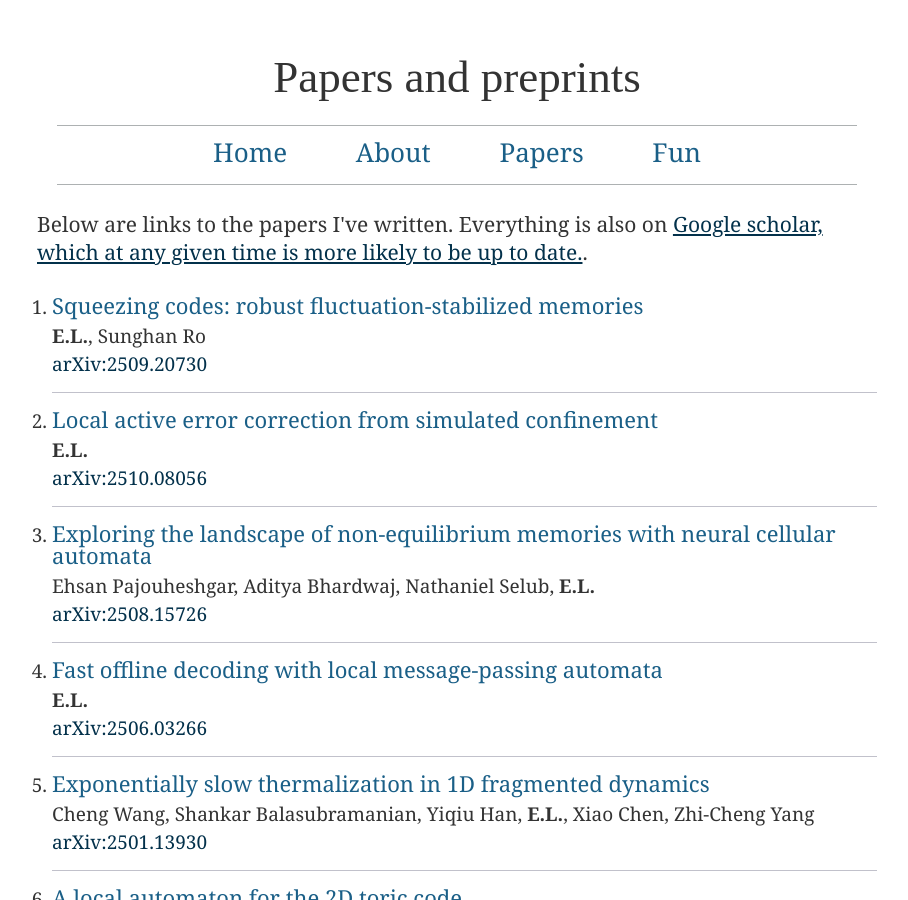
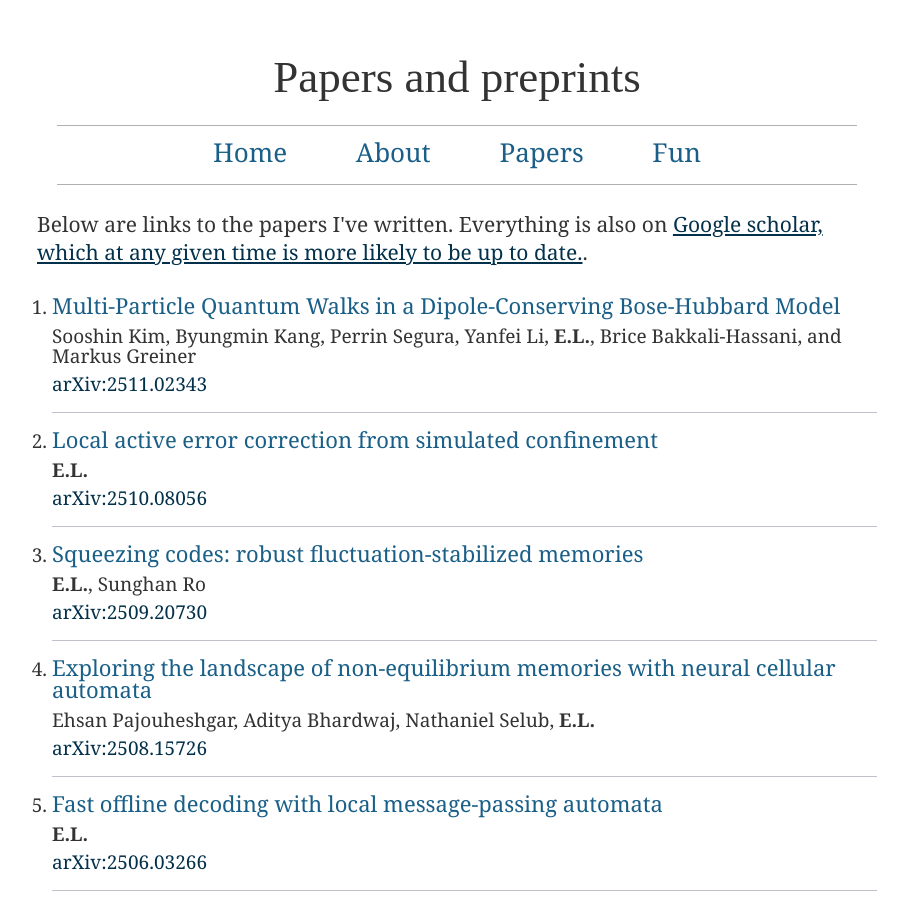
Before and after one commit to ethanlake/ethanlake.github.io, a Jekyll site: the page papers.html, which Jekyll copies as it is, in a window 1280 px wide and 900 px high. Shown: the whole window, without its empty margins (183-1091 px from the left). Built offline with Jekyll 4.4.1, drawn with Linux system fonts in a browser that asks for light colours.

Commit message:
Update papers.html

```diff
--- a/papers.html
+++ b/papers.html
@@ -41,22 +41,31 @@
 
  <ol class="paper">
 
-  <li>
-    <h3>Squeezing codes: robust fluctuation-stabilized memories</h3>
+	  <li>
+    <h3>Multi-Particle Quantum Walks in a Dipole-Conserving Bose-Hubbard Model</h3>
     <p class="details">
-      <span class="authors"> <b>E.L.</b>, Sunghan Ro</span>
-      <span class="journal"><a href="https://arxiv.org/abs/2509.20730">arXiv:2509.20730</a></span>
+      <span class="authors"> Sooshin Kim, Byungmin Kang, Perrin Segura, Yanfei Li, <b>E.L.</b>, Brice Bakkali-Hassani, and Markus Greiner</span>
+      <span class="journal"><a href="https://arxiv.org/abs/2511.02343">arXiv:2511.02343</a></span>
       <hr>
     </p>
   </li>
 
 
- <li>
+  <li>
     <h3>Local active error correction from simulated confinement
     </h3>
     <p class="details">
       <span class="authors"> <b>E.L.</b></span>
       <span class="journal"><a href="https://arxiv.org/abs/2510.08056">arXiv:2510.08056</a></span>
+      <hr>
+    </p>
+  </li>
+
+	  <li>
+    <h3>Squeezing codes: robust fluctuation-stabilized memories</h3>
+    <p class="details">
+      <span class="authors"> <b>E.L.</b>, Sunghan Ro</span>
+      <span class="journal"><a href="https://arxiv.org/abs/2509.20730">arXiv:2509.20730</a></span>
       <hr>
     </p>
   </li>
```
